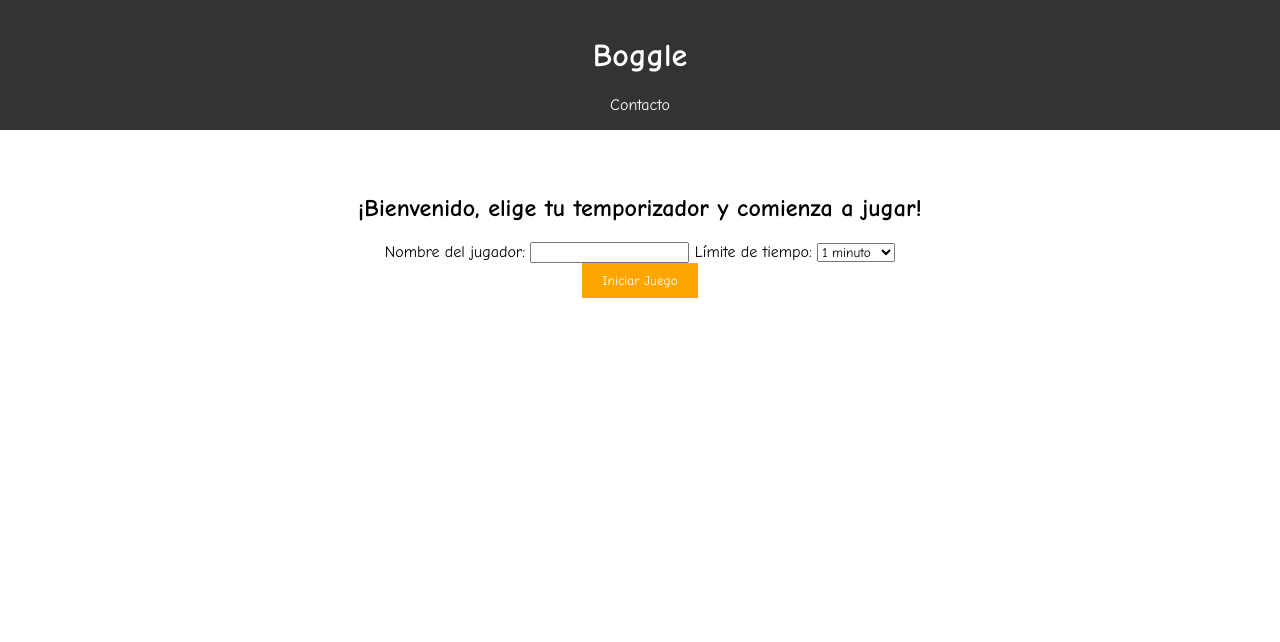
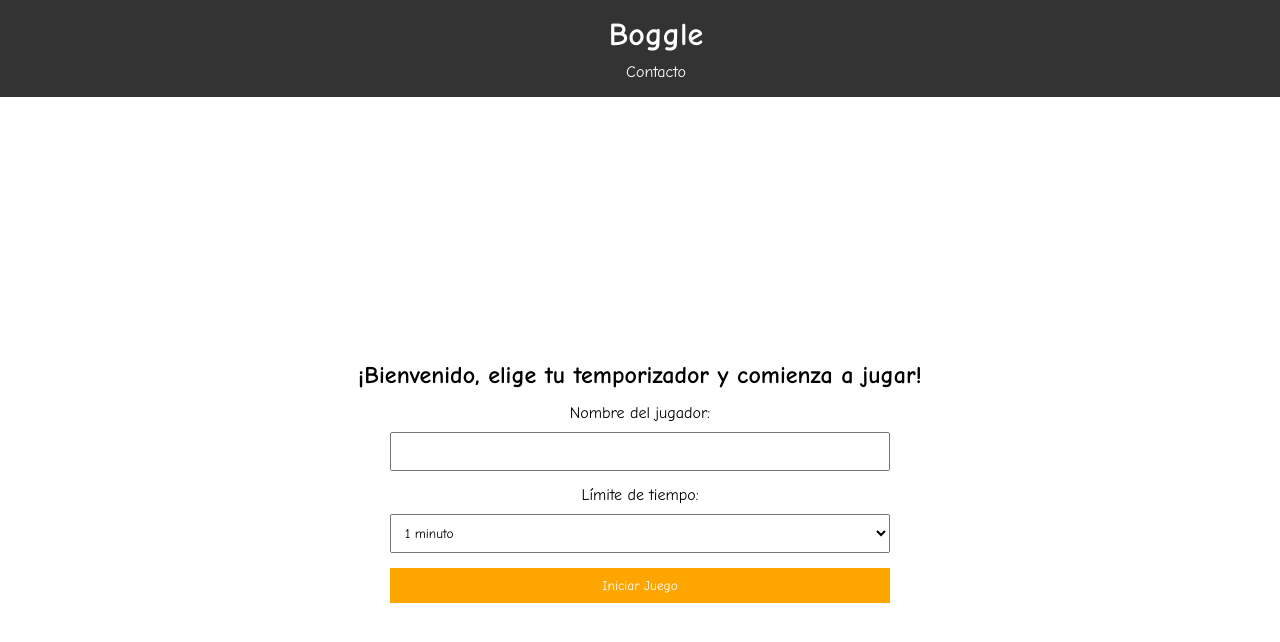
Before and after one commit to SantiMaujo/Boggle-DAW, a plain HTML site: page html/index.html in a window 1280 px wide. Drawn offline with Linux system fonts and the light colour scheme.

Commit message:
Modificado estilo para pagina principal

```diff
--- a/css/styles.css
+++ b/css/styles.css
@@ -5,52 +5,81 @@ body {
     padding: 0;
 }
 
+/* Estilos para el encabezado */
 header {
     background-color: #333;
     color: #fff;
     padding: 1em;
     text-align: center;
+    position: fixed; /* Fija el encabezado en la parte superior */
+    width: 100%; /* Asegura que el encabezado ocupe todo el ancho */
+    top: 0; /* Alinea el encabezado en la parte superior */
+    left: 0; /* Alinea el encabezado en el borde izquierdo */
+    z-index: 1000; /* Asegura que el encabezado esté sobre otros elementos */
 }
 
+header h1 {
+    margin: 0; /* Elimina el margen del título */
+}
+
+/* Estilo para los enlaces de navegación en el encabezado */
 header nav a {
     color: #fff;
     margin: 0 1em;
     text-decoration: none;
 }
 
+/* Ajusta el contenido principal para que no quede oculto detrás del encabezado */
 main {
     padding: 2em;
+    margin-top: 60px; /* Añade espacio superior para el encabezado fijo */
 }
 
-#game-setup, #game-board {
-    margin: 2em auto;
-    max-width: 600px;
-    text-align: center;
+/* Estilos generales para la configuración del juego */
+#game-setup {
+    display: flex;
+    flex-direction: column;
+    align-items: center;
+    justify-content: center;
+    height: calc(100vh - 60px); /* Altura de la ventana menos el encabezado */
+    padding: 20px;
 }
 
-#board {
-    display: grid;
-    grid-template-columns: repeat(4, 1fr);
-    gap: 1em;
-    margin: 2em 0;
+/* Estilos para el subtítulo del juego */
+#game-setup h2 {
+    margin-top: 0; /* Elimina el margen superior del subtítulo */
+    margin-bottom: 15px; /* Espacio debajo del subtítulo */
 }
 
-#board div {
-    background-color: #eee;
-    border: 1px solid #ccc;
-    padding: 2em;
-    font-size: 2em;
-    text-align: center;
-    cursor: pointer;
+/* Estilos para los elementos del formulario */
+#game-setup label {
+    margin-bottom: 10px; /* Aumenta el espacio entre los labels */
+    display: block; /* Asegura que el label ocupe toda la línea */
+    text-align: center; /* Centra el texto del label */
 }
 
-#current-word, #found-words, #score {
-    margin: 1em 0;
+#game-setup input,
+#game-setup select {
+    margin-bottom: 15px; /* Espacio entre los elementos del formulario */
+    width: 100%; /* Ancho completo del contenedor */
+    max-width: 500px; /* Ancho máximo del formulario */
+    padding: 10px;
+    box-sizing: border-box; /* Incluye el padding en el cálculo del ancho */
 }
 
-#timer {
-    font-size: 1.5em;
-    margin: 1em 0;
+#game-setup button {
+    background-color: orange;
+    color: white;
+    font-family: 'Comic Sans MS', cursive, sans-serif;
+    border: none;
+    padding: 10px 20px;
+    cursor: pointer;
+    width: 100%; /* Ancho completo del contenedor */
+    max-width: 500px; /* Ancho máximo del botón */
+}
+
+#game-setup button:hover {
+    background-color: darkorange;
 }
 
 /* Estilos generales */
@@ -107,6 +136,7 @@ button:hover {
     text-decoration: none;
     cursor: pointer;
 }
+
 /* Estilos generales para el formulario de contacto */
 #contact-form {
     display: flex;
@@ -117,13 +147,20 @@ button:hover {
     padding: 20px;
 }
 
-/* Estilos para los elementos del formulario */
-#contact-form h2 {
-    margin-bottom: 10px; /* Espacio debajo del título */
+/* Estilos para el título principal */
+header h1 {
+    margin-bottom: 10px; /* Espacio debajo del título principal */
 }
 
+/* Estilos para el subtítulo del formulario */
+#contact-form h2 {
+    margin-top: 0; /* Elimina el margen superior del subtítulo */
+    margin-bottom: 5px; /* Espacio debajo del subtítulo */
+}
+
+/* Estilos para los elementos del formulario */
 #contact-form label {
-    margin-bottom: 5px;
+    margin-bottom: 10px; /* Aumenta el espacio entre los labels */
     display: block; /* Asegura que el label ocupe toda la línea */
     text-align: center; /* Centra el texto del label */
 }
```
